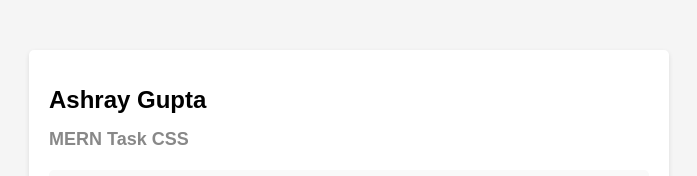
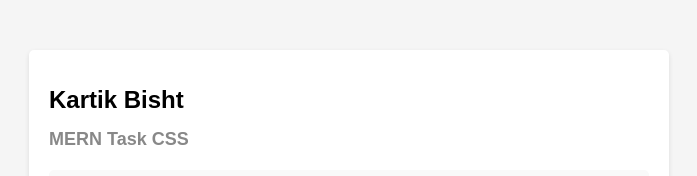
Before and after one commit to bkartik01/css-basics, a plain HTML site: page index.html in a window 1280 px wide. Shown: the top 176 px of the page, without its empty margins (291-988 px from the left). Drawn offline with Linux system fonts and the light colour scheme.

Commit message:
Update index.html

```diff
--- a/index.html
+++ b/index.html
@@ -68,7 +68,7 @@
 </head>
 <body>
     <div class="container">
-        <h1 class="heading">Ashray Gupta</h1>
+        <h1 class="heading">Kartik Bisht</h1>
         <h2 class="subheading">MERN Task CSS</h2>
         <ul class="list">
             <li class="list-item"><a href="task1.html">Task 1 </a></li>
```
